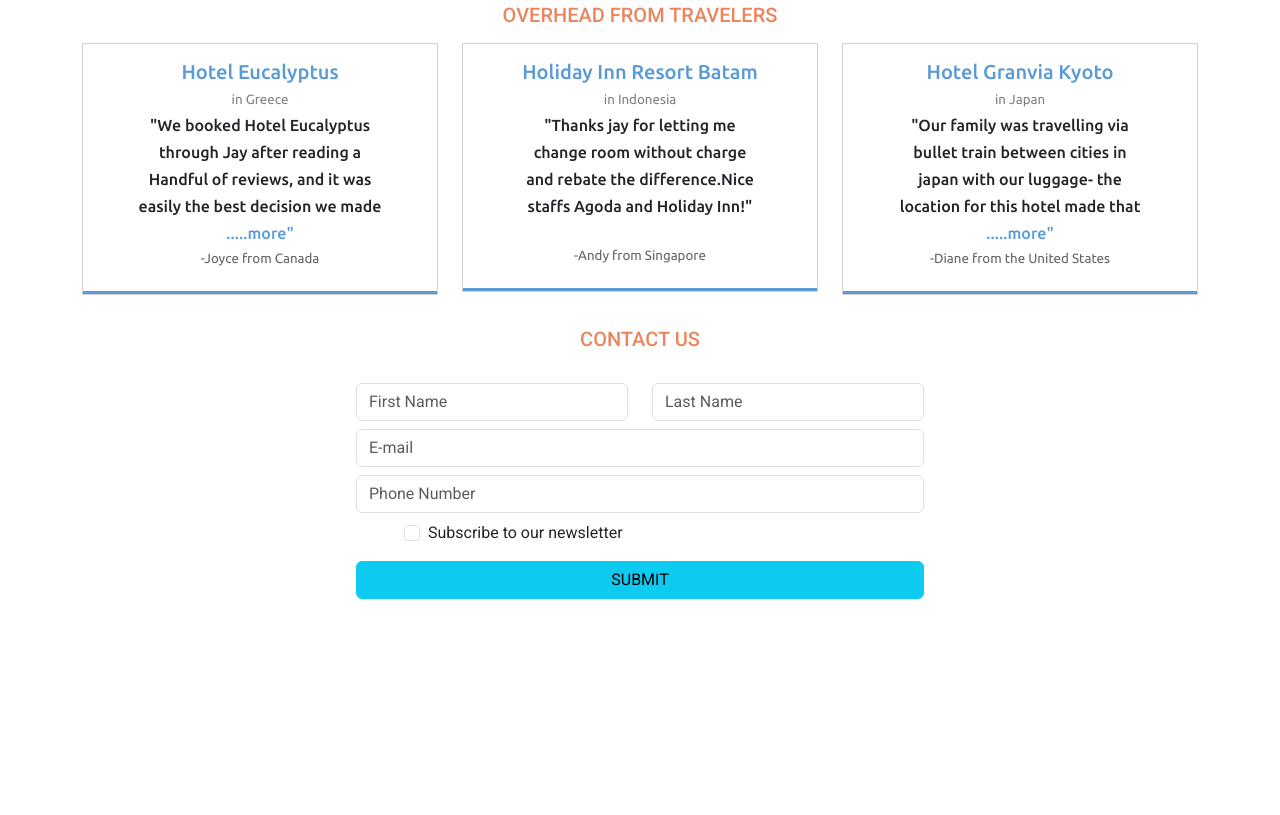
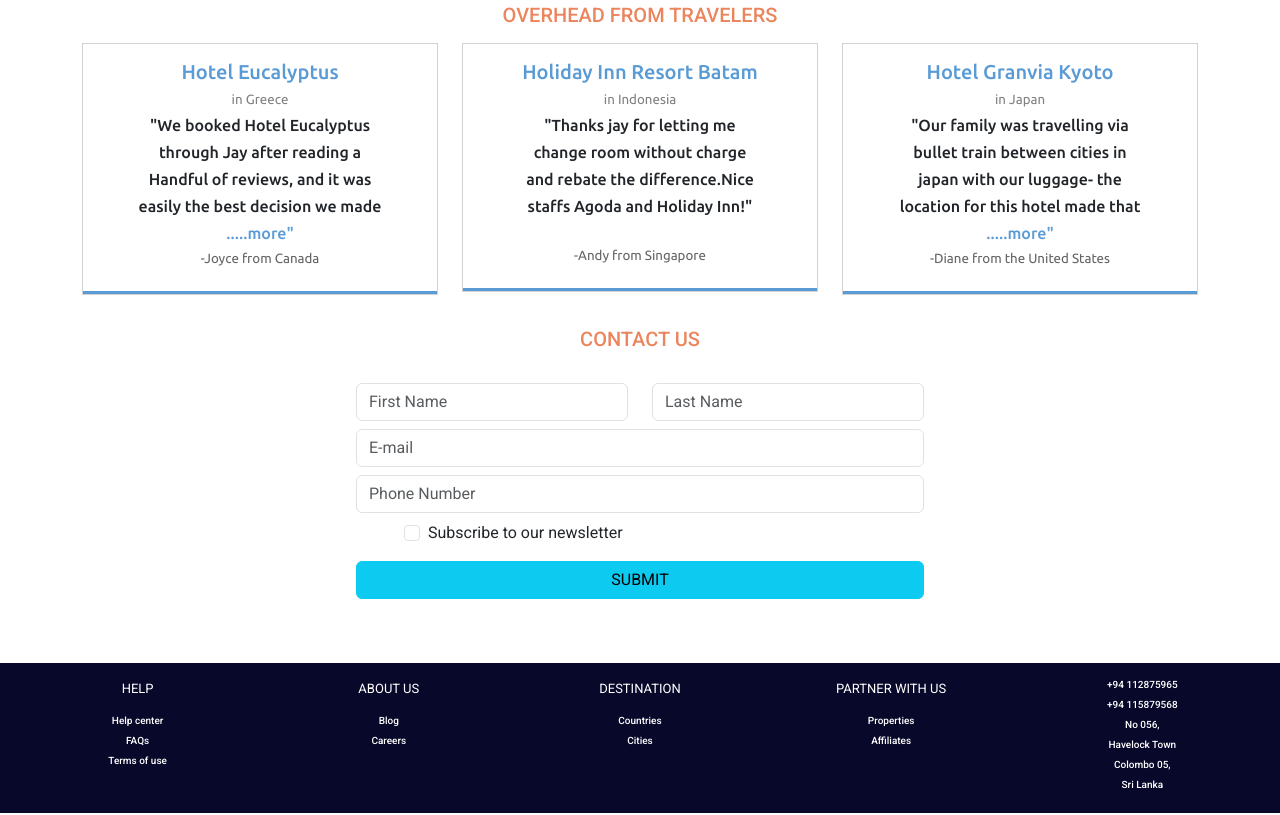
Before and after one commit to Kavindi61/Jay_Travel, a plain HTML site: page index.html in a window 1280 px wide. Shown: the part 1550-2365 px from the top of the page. Before the commit the page ends 2165 px from the top, so only its background shows below. Drawn offline with nearby package versions, Linux system fonts and the light colour scheme.

Commit message:
updated details

```diff
--- a/index.html
+++ b/index.html
@@ -153,8 +153,8 @@
 </section>
 
 <!-- dark blue color section -->
- <section>
-    <div class="row pt-5 ps-5" id="layout">
+ <section class="layout" id="layout">
+    <div class="row pt-5 ps-5">
         <div class="col-md-3 ps-5" id="parts">
             <h3 class="font fs-1 text-center">250 k+ </h3>
             <p class="font2 text-center">HAPPY CLIENTS</p>
@@ -267,6 +267,51 @@
       </form>
     </div>
   </section>
+  <!-- dark blue section 2 -->
+
+  <section>
+    <div class="container-fluid text-center mt-5" id="layout">
+        <div class="row row-cols-1 row-cols-lg-5 g-0 ">
+            <div class="col new">
+                <div class="p-3">HELP</div>
+                <h6 class="content">Help center</h6>
+                <h6 class="content">FAQs</h6>
+                <h6 class="content">Terms of use</h6>
+
+              </div>
+              <div class="col new">
+                <div class="p-3">ABOUT US</div>
+                <h6 class="content">Blog</h6>
+                <h6 class="content">Careers</h6>
+              </div>
+              <div class="col new">
+                <div class="p-3">DESTINATION</div>
+                <h6 class="content">Countries</h6>
+                <h6 class="content">Cities</h6>
+              </div>
+              <div class="col new">
+                <div class="p-3">PARTNER WITH US</div>
+                <h6 class="content">Properties</h6>
+                <h6 class="content">Affiliates</h6>
+              </div>
+              <div class="col new">
+                <div class="p-3">
+                    <h6 class="content">+94 112875965</h6>
+                    <h6 class="content">+94 115879568</h6>
+
+                    <h6 class="content">No 056,</h6>
+                    <h6 class="content">Havelock Town</h6>
+                    <h6 class="content">Colombo 05,</h6>
+                    <h6 class="content">Sri Lanka</h6>
+
+                </div>
+
+              </div>
+
+        </div>
+    </div>
+
+  </section>
 
 
 
--- a/jay.css
+++ b/jay.css
@@ -81,3 +81,16 @@ font-weight: 500;
     font-weight: 400;
     color: rgb(101, 99, 99);
 }
+#parts_1{
+    color: white;
+}
+
+.new{
+    font-size: small;
+    color: white;
+}
+.content{
+    font-size: x-small;
+    color: white;
+
+}
```
